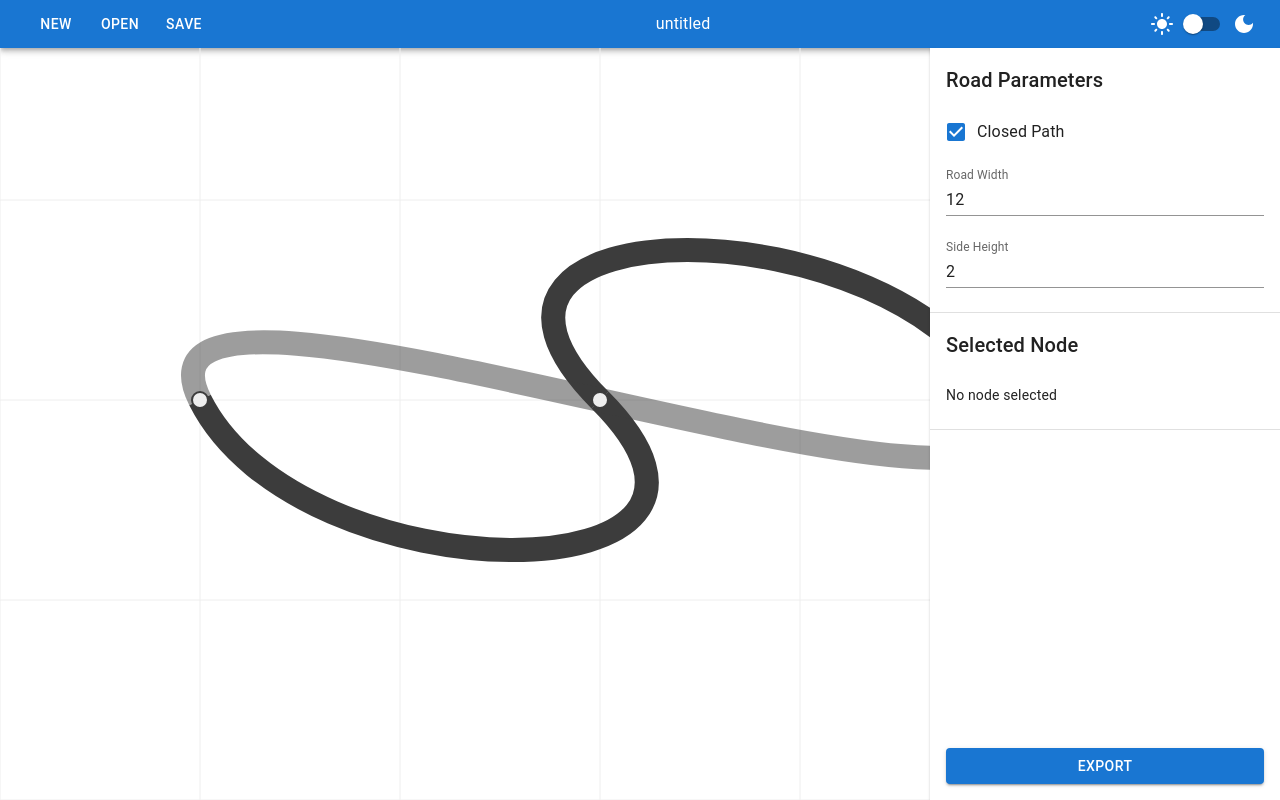
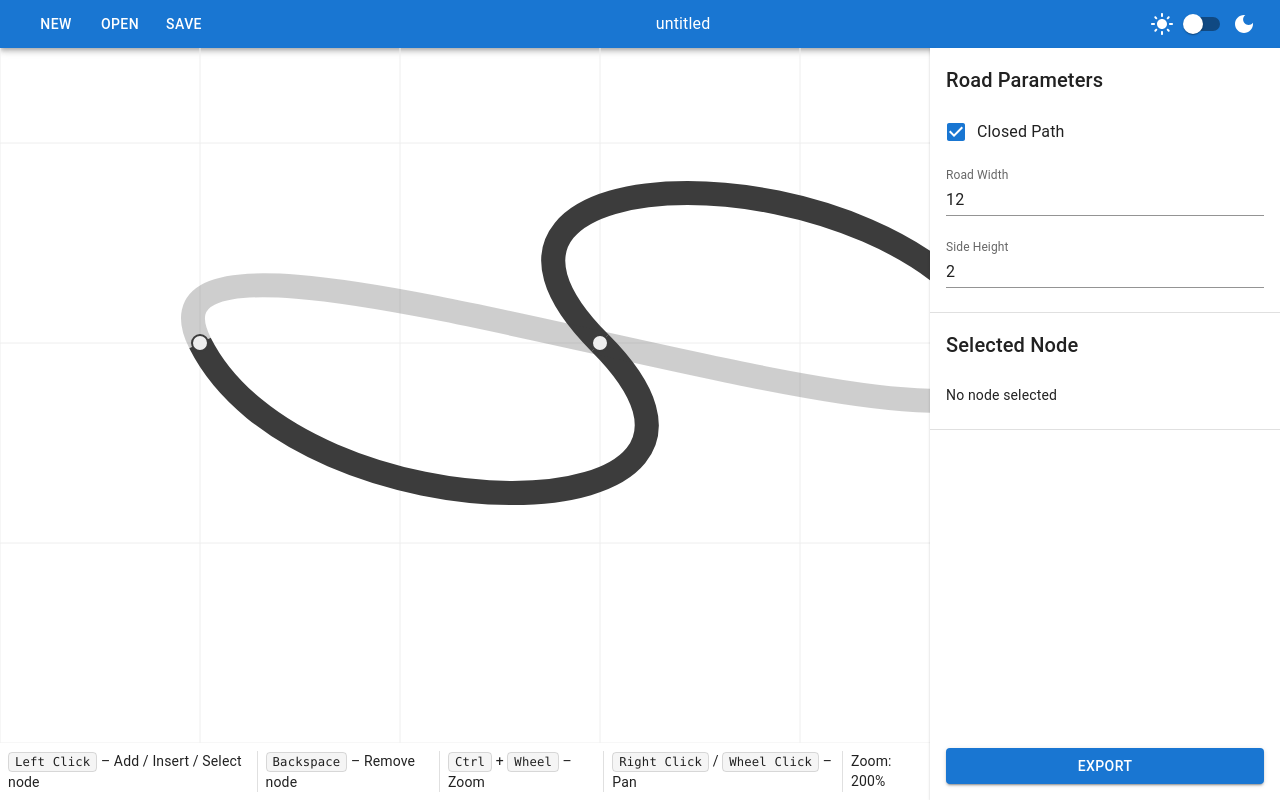
Before and after one commit to Artem-Litkovskyi/spline-road-generator, a React (Vite) app: page / in a window 1280 px wide. Built offline with nearby package versions, Linux system fonts and the light colour scheme.

Commit message:
Add control hints

```diff
--- a/src/App.tsx
+++ b/src/App.tsx
@@ -21,10 +21,7 @@ function App() {
                 </AppBar>
 
                 <Box sx={{ display: 'flex', flex: 1, minHeight: 0 }}>
-                    <Box sx={{ flex: 1 }}>
-                        <CurveEditor />
-                    </Box>
-
+                    <CurveEditor />
                     <RightPanel />
                 </Box>
             </Box>
--- a/src/components/MuiWrappers.tsx
+++ b/src/components/MuiWrappers.tsx
@@ -1,11 +1,19 @@
-import { Box, Button, DialogContent, Stack, styled } from '@mui/material';
+import { Box, Button, DialogContent, Divider, Stack, styled } from '@mui/material';
+
+export const AppBarButton = styled(Button)(() => ({
+    color: 'white'
+}));
 
 export const PanelSection = styled(Stack)(({ theme }) => ({
     padding: theme.spacing(2),
     gap: theme.spacing(3),
 }));
 
-export const HorizontalInputBox = styled(Box)(({ theme }) => ({
+export const PanelSectionDivider = styled(Divider)(({ theme }) => ({
+    marginTop: theme.spacing(1),
+}));
+
+export const HorizontalBoxWithGap = styled(Box)(({ theme }) => ({
     display: 'flex',
     gap: theme.spacing(1),
 }));
@@ -17,6 +25,18 @@ export const DialogContentWithGap = styled(DialogContent)(({ theme }) => ({
     gap: theme.spacing(3),
 }));
 
-export const AppBarButton = styled(Button)(() => ({
-    color: 'white'
+export const Code = styled('code')(({ theme }) => ({
+    fontFamily: '"Roboto Mono", "Consolas", "Monaco", monospace',
+    fontSize: '0.875em',
+    padding: theme.spacing(0.25, 0.75),
+    borderRadius: theme.shape.borderRadius,
+    backgroundColor: theme.vars
+        ? theme.vars.palette.action.hover
+        : theme.palette.action.hover,
+    border: `1px solid ${
+        theme.vars
+            ? theme.vars.palette.divider
+            : theme.palette.divider
+    }`,
+    whiteSpace: 'nowrap',
 }));
--- /dev/null
+++ b/src/components/curveEditor/ControlHint.tsx
@@ -0,0 +1,27 @@
+import { Code } from '../MuiWrappers.tsx';
+import { Typography } from '@mui/material';
+
+type ControlHintProps = {
+    bindings: string;
+    description: string;
+};
+
+export function ControlHint({ bindings, description }: ControlHintProps) {
+    const parts = bindings.split(/([+/])/g).filter(Boolean);
+
+    return (
+        <Typography component='span' variant='body2'>
+            {parts.map((part, index) => {
+                if (part === '+' || part === '/') return ` ${part} `;
+
+                return (
+                    <Code key={index}>
+                        {part.trim()}
+                    </Code>
+                );
+            })}
+
+            {' – '}{description}
+        </Typography>
+    );
+}
--- a/src/components/curveEditor/CurveEditor.tsx
+++ b/src/components/curveEditor/CurveEditor.tsx
@@ -1,4 +1,5 @@
 import React, { useMemo, useState } from 'react';
+import { Box } from '@mui/material';
 
 import { ArmHandle } from './handles/ArmHandle.tsx'
 import { ArrowUpHandle } from './handles/ArrowUpHandle.tsx';
@@ -10,6 +11,8 @@ import { createPitchHandle } from '../../handles/PitchHandle.ts';
 import { createPosXYHandle } from '../../handles/PosXYHandle.ts';
 import { createPosZHandle } from '../../handles/PosZHandle.ts';
 import { createTangentHandle } from '../../handles/TangentHandle.ts';
+import { CurveEditorControlHints } from './CurveEditorControlHints.tsx';
+import { CurveEditorGrid } from './CurveEditorGrid.tsx';
 
 import { useHandleDrag } from '../../hooks/useHandleDrag.ts';
 import { usePanZoom } from '../../hooks/usePanZoom.ts';
@@ -19,7 +22,6 @@ import { type CurveNode2, type CurveNode3, createCurveNode3 } from '../../geomet
 import { createVec3 } from '../../geometry/vec3.ts';
 
 import { screenToWorld, worldToSvg } from '../../utils/svg.ts';
-import { Grid } from './Grid.tsx';
 
 export function CurveEditor() {
     const {
@@ -91,6 +93,7 @@ export function CurveEditor() {
     const [pitchHandleSelected, setPitchHandleSelected] = useState(false);
 
     return (
+        <Box sx={{ flex: 1, display: 'flex', flexDirection: 'column' }}>
             <svg
                 ref={setSvg}
                 className={'curve-editor'}
@@ -118,9 +121,10 @@ export function CurveEditor() {
                     setPitchHandleSelected(false);
                 }}
                 onWheel={panZoomBind.onWheel}
+                onContextMenu={(e) => e.preventDefault()}
             >
                 {svg && (
-                <Grid
+                    <CurveEditorGrid
                         className={'curve-editor-grid'}
                         canvasWidth={svg.clientWidth}
                         canvasHeight={svg.clientHeight}
@@ -204,5 +208,7 @@ export function CurveEditor() {
                     </g>
                 ))}
             </svg>
+            <CurveEditorControlHints zoom={panZoom.zoom} />
+        </Box>
     );
 }
--- /dev/null
+++ b/src/components/curveEditor/CurveEditorControlHints.tsx
@@ -0,0 +1,29 @@
+import { Divider, Typography } from '@mui/material';
+
+import { HorizontalBoxWithGap } from '../MuiWrappers.tsx';
+import { ControlHint } from './ControlHint.tsx';
+
+type CurveEditorControlHintsProps = {
+    zoom: number;
+}
+
+export function CurveEditorControlHints({ zoom }: CurveEditorControlHintsProps) {
+    return (
+        <HorizontalBoxWithGap sx={{ justifyContent: 'space-between', padding: 1 }}>
+            <HorizontalBoxWithGap>
+                <ControlHint bindings='Left Click' description='Add / Insert / Select node' />
+                <Divider orientation='vertical' />
+                <ControlHint bindings='Backspace' description='Remove node' />
+                <Divider orientation='vertical' />
+                <ControlHint bindings='Ctrl + Wheel' description='Zoom' />
+                <Divider orientation='vertical' />
+                <ControlHint bindings='Right Click / Wheel Click' description='Pan' />
+                <Divider orientation='vertical' />
+            </HorizontalBoxWithGap>
+
+            <Typography component='span' variant='body2'>
+                Zoom: {Math.floor(zoom * 100)}%
+            </Typography>
+        </HorizontalBoxWithGap>
+    )
+}
--- a/src/components/curveEditor/Grid.tsx
+++ b/src/components/curveEditor/CurveEditorGrid.tsx
@@ -1,7 +1,7 @@
 import React from 'react';
 import { type PanZoom, svgToWorld, worldToSvg } from '../../utils/svg.ts';
 
-type GridProps = {
+type CurveEditorGridProps = {
     className?: string;
     canvasWidth: number;
     canvasHeight: number;
@@ -9,7 +9,7 @@ type GridProps = {
     spacing?: number;
 };
 
-export function Grid({ className, canvasWidth, canvasHeight, panZoom, spacing = 10 }: GridProps) {
+export function CurveEditorGrid({ className, canvasWidth, canvasHeight, panZoom, spacing = 10 }: CurveEditorGridProps) {
     // World space
     const bottomLeft = svgToWorld(0, canvasHeight, canvasHeight, panZoom);
     const startX = Math.floor(bottomLeft.x / spacing) * spacing;
--- a/src/components/inputs/FilenameAndExtensionInput.tsx
+++ b/src/components/inputs/FilenameAndExtensionInput.tsx
@@ -1,5 +1,5 @@
 import { FormControl, FormGroup, FormLabel, MenuItem, Select, TextField } from '@mui/material';
-import { HorizontalInputBox } from '../MuiWrappers.tsx';
+import { HorizontalBoxWithGap } from '../MuiWrappers.tsx';
 import type { ExtensionType } from '../../utils/export.ts';
 
 interface FilenameAndExtensionInputProps {
@@ -15,7 +15,7 @@ export function FilenameAndExtensionInput(props: FilenameAndExtensionInputProps)
         <FormGroup>
             <FormLabel className='inputLabel'>{props.label}</FormLabel>
 
-            <HorizontalInputBox>
+            <HorizontalBoxWithGap>
                 <TextField
                     placeholder='filename'
                     value={props.filename}
@@ -32,7 +32,7 @@ export function FilenameAndExtensionInput(props: FilenameAndExtensionInputProps)
                         <MenuItem value='glb'>.glb</MenuItem>
                     </Select>
                 </FormControl>
-            </HorizontalInputBox>
+            </HorizontalBoxWithGap>
         </FormGroup>
     )
 }
--- a/src/components/inputs/Vec3Input.tsx
+++ b/src/components/inputs/Vec3Input.tsx
@@ -1,5 +1,5 @@
 import { FormGroup, FormLabel } from '@mui/material';
-import { HorizontalInputBox } from '../MuiWrappers.tsx';
+import { HorizontalBoxWithGap } from '../MuiWrappers.tsx';
 import { CoordinateInput } from './CoordinateInput.tsx';
 import type { Vec3 } from '../../geometry/vec3.ts';
 
@@ -14,11 +14,11 @@ export function Vec3Input({ label, value, setValue }: Vec3InputProps) {
         <FormGroup>
             <FormLabel className='inputLabel'>{label}</FormLabel>
 
-            <HorizontalInputBox>
+            <HorizontalBoxWithGap>
                 <CoordinateInput label={'X:'} value={value.x} setValue={x => setValue({...value, x: x})} />
                 <CoordinateInput label={'Y:'} value={value.y} setValue={y => setValue({...value, y: y})} />
                 <CoordinateInput label={'Z:'} value={value.z} setValue={z => setValue({...value, z: z})} />
-            </HorizontalInputBox>
+            </HorizontalBoxWithGap>
         </FormGroup>
     )
 }
--- a/src/components/rightPanel/RightPanel.tsx
+++ b/src/components/rightPanel/RightPanel.tsx
@@ -1,5 +1,6 @@
-import { Divider, Paper } from '@mui/material';
+import { Paper } from '@mui/material';
 
+import { PanelSectionDivider } from '../MuiWrappers.tsx';
 import { RoadParamsSection } from './RoadParamsSection.tsx';
 import { NodeParamsSection } from './NodeParamsSection.tsx';
 import { ExportSection } from './ExportSection.tsx';
@@ -8,9 +9,9 @@ export function RightPanel() {
     return (
         <Paper sx={{ width: 350, display: 'flex', flexDirection: 'column' }} elevation={1} square>
             <RoadParamsSection />
-            <Divider />
+            <PanelSectionDivider />
             <NodeParamsSection />
-            <Divider />
+            <PanelSectionDivider />
             <ExportSection />
         </Paper>
     )
--- a/src/hooks/usePanZoom.ts
+++ b/src/hooks/usePanZoom.ts
@@ -12,7 +12,7 @@ export function usePanZoom(svg: SVGSVGElement | null) {
     const [isPanning, setIsPanning] = useState(false);
 
     const onMouseDown = (e: React.MouseEvent<SVGSVGElement>) => {
-        if (e.button !== 1) return;
+        if (e.button === 0) return;
         setIsPanning(true);
     };
 
--- a/src/index.css
+++ b/src/index.css
@@ -27,8 +27,7 @@ body, #root {
 
 /* Curve Editor */
 .curve-editor {
-  width: 100%;
-  height: 100%;
+  flex: 1;
 }
 
 .curve-editor:focus {
@@ -47,7 +46,7 @@ body, #root {
 }
 
 .curve-path.closed {
-  opacity: 0.5;
+  opacity: 0.25;
 }
 
 /* Pos XY Handle */
--- a/src/theme/index.ts
+++ b/src/theme/index.ts
@@ -54,13 +54,5 @@ export const theme = createTheme({
                 },
             },
         },
-        MuiDivider: {
-            styleOverrides: {
-                root: ({ theme }) =>
-                    theme.unstable_sx({
-                        marginTop: 1,
-                    }),
-            },
-        },
     },
 })
```
Lines whose indentation alone changed are shown as unchanged.
